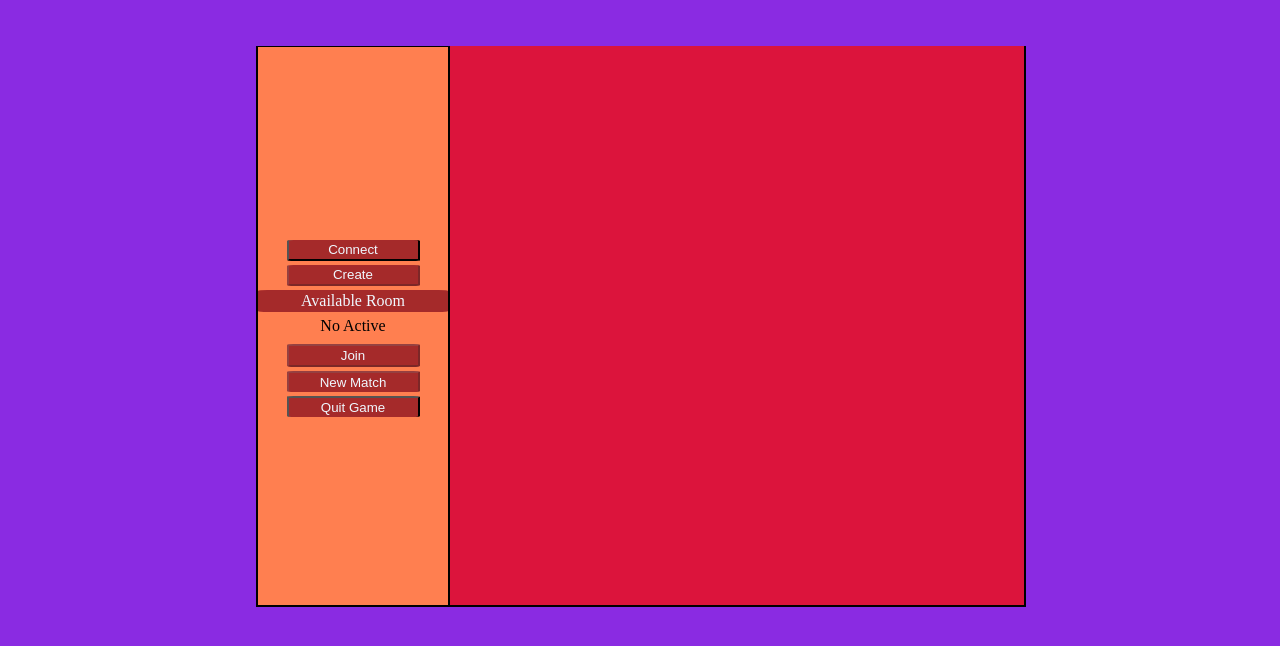
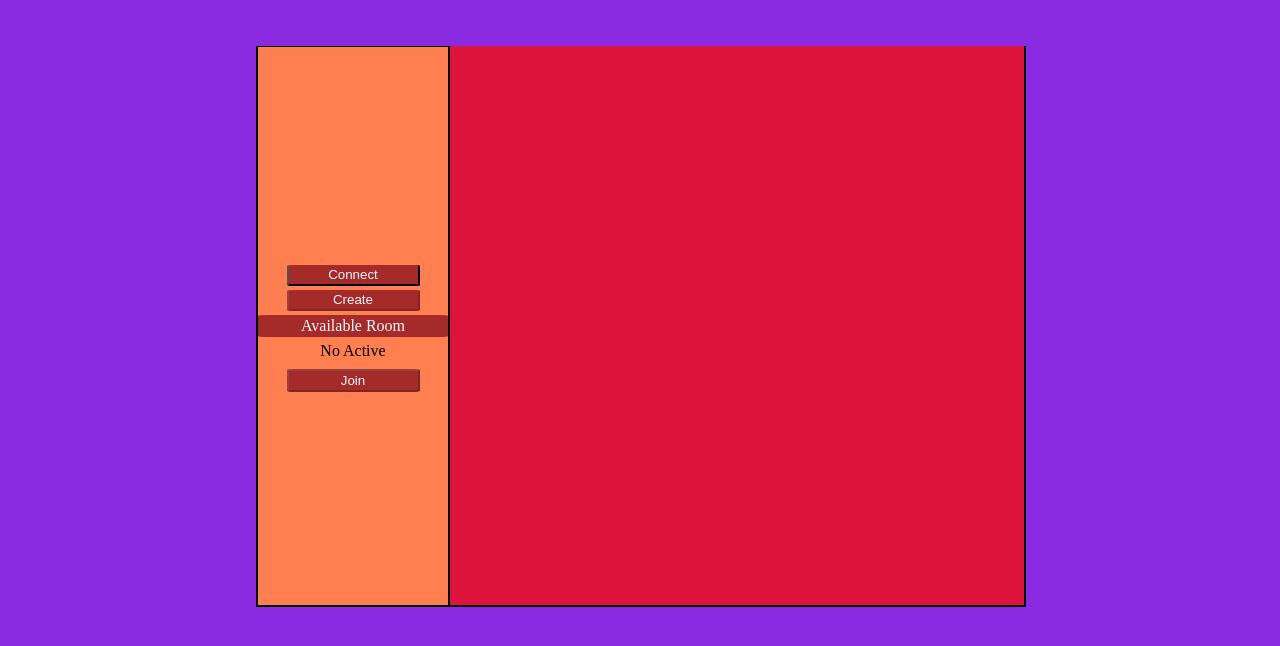
Before and after one commit to Technocharm/TIC-TAC-TOE-WebSocket, a website: page dist/index.html in a window 1280 px wide. Shown: the part 58-704 px from the top of the page. Drawn offline with Linux system fonts and the light colour scheme; files whose address does not match are found by name.

Commit message:
Update index.html

```diff
--- a/dist/index.html
+++ b/dist/index.html
@@ -19,8 +19,6 @@
                 <li>No Active</li>
             </ul>
             <button class="jnbtn">Join</button>
-            <button class="newbtn">New Match</button>
-            <button class="exitgame">Quit Game</button>
         </div>
         <div class="mainbar">
             <div class="board">
```
